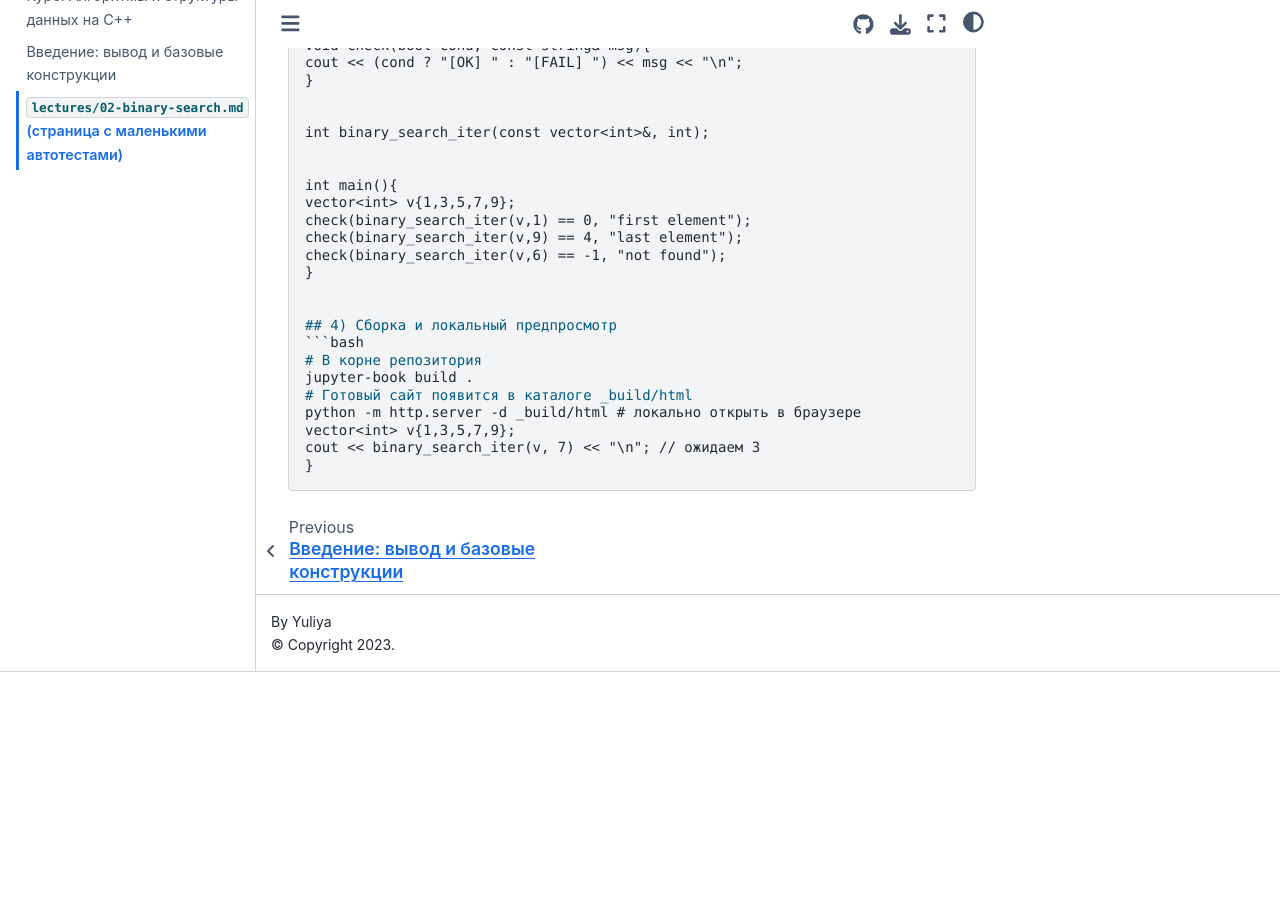
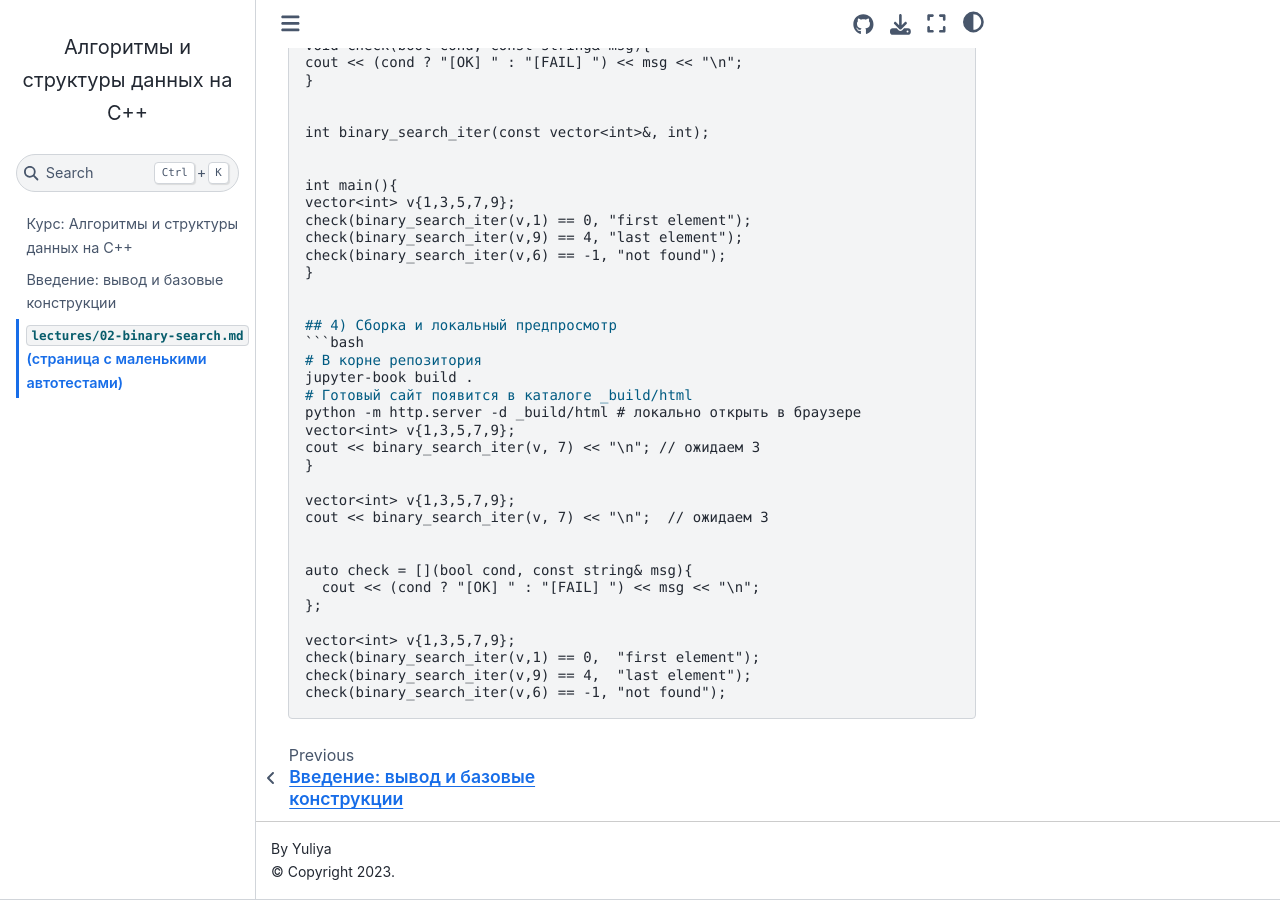
Before and after one commit to yuliya-sabirova/cpp-ads-course, a Jupyter Book: the page built from lectures/02-binary-search.md, in a window 1280 px wide and 900 px high, scrolled down 802 px. Built offline with Jupyter Book 1.0.4 settings and Sphinx 7.4.7 and the Sphinx Book theme 1.1.4, drawn with Linux system fonts in a browser that asks for light colours; before the commit the page ends 1474 px from its top, so only the background shows below that.

Commit message:
Update 02-binary-search.md

```diff
--- a/lectures/02-binary-search.md
+++ b/lectures/02-binary-search.md
@@ -59,3 +59,16 @@ python -m http.server -d _build/html # локально открыть в бра
 vector<int> v{1,3,5,7,9};
 cout << binary_search_iter(v, 7) << "\n"; // ожидаем 3
 }
+
+vector<int> v{1,3,5,7,9};
+cout << binary_search_iter(v, 7) << "\n";  // ожидаем 3
+
+
+auto check = [](bool cond, const string& msg){
+  cout << (cond ? "[OK] " : "[FAIL] ") << msg << "\n";
+};
+
+vector<int> v{1,3,5,7,9};
+check(binary_search_iter(v,1) == 0,  "first element");
+check(binary_search_iter(v,9) == 4,  "last element");
+check(binary_search_iter(v,6) == -1, "not found");
```
